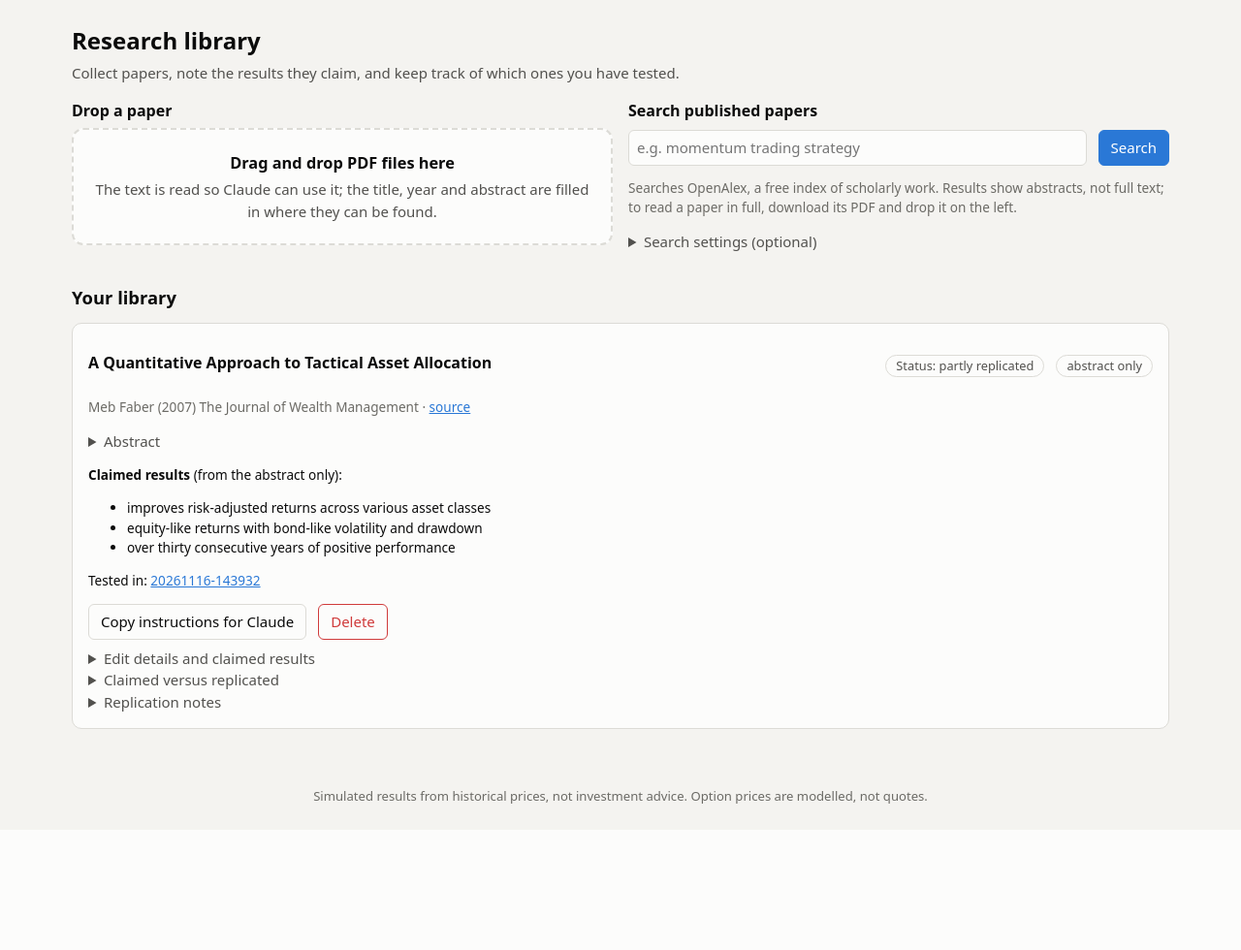
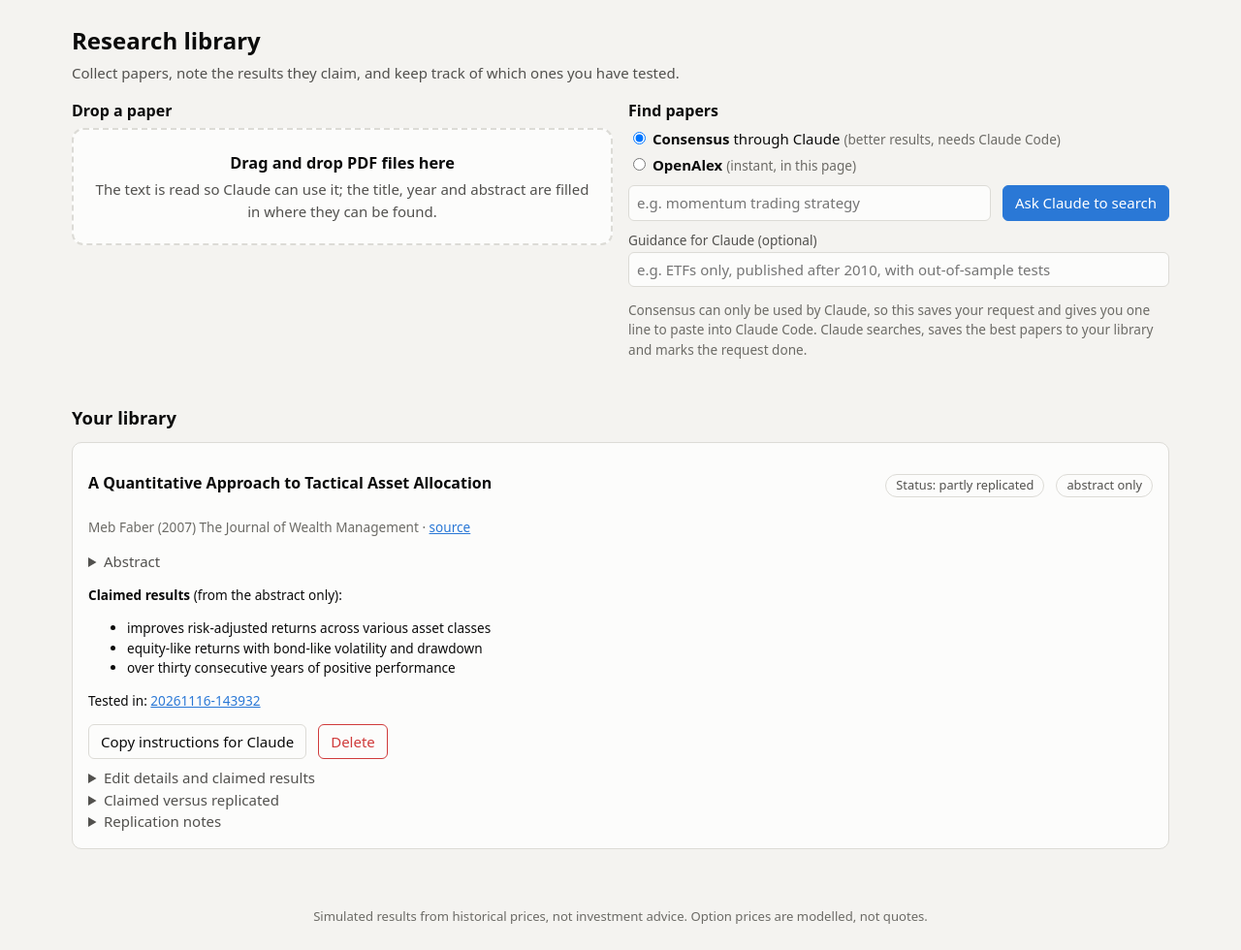
Before and after one commit to littlepotateo/backtest, a FastAPI app: page /research in a window 1280 px wide. Shown: the part 62-1042 px from the top of the page at 97% size. Before the commit the page ends 891 px from the top, so only its background shows below. Run offline with FastAPI, Linux system fonts and the light colour scheme.

Commit message:
Paper search from the dashboard through Claude and Consensus, OpenAlex kept as an alternative
Co-Authored-By: Claude Sonnet 5.5 <noreply@anthropic.com>
Claude-Session: https://claude.ai/code/session_01J8NCTNBKWi152kpCSo3231

```diff
--- a/backtester/web/app.py
+++ b/backtester/web/app.py
@@ -18,6 +18,7 @@ from backtester import paths
 from backtester.analysis.findings import ALL_TESTS, CHEAP_TESTS
 from backtester.research import Library
 from backtester.research.library import STATUSES
+from backtester.research.requests import Requests, instruction
 from backtester.data import service
 from backtester.data.cache import Cache
 from backtester.web import data as D
@@ -161,9 +162,20 @@ def create_app(root: str | Path | None = None) -> FastAPI:
                            "run_ids": [Path(x["run"]).name for x in p["runs"]]})
         return {"papers": papers, "statuses": STATUSES}
 
+    def requests_context() -> dict:
+        titles = {p["id"]: p["title"] for p in Library(lib_dir).list()}
+        reqs = [{**r, "instruction": instruction(r),
+                 "found": [{"id": pid, "title": titles[pid]} for pid in r["papers"] if pid in titles]}
+                for r in Requests(lib_dir).list()]
+        return {"requests": reqs}
+
     @app.get("/research", response_class=HTMLResponse)
     def research(request: Request):
-        return page(request, "research.html", **library_context())
+        return page(request, "research.html", **library_context(), **requests_context())
+
+    @app.get("/research/requests", response_class=HTMLResponse)
+    def research_requests(request: Request):
+        return templates.TemplateResponse(request, "_requests.html", requests_context())
 
     @app.get("/research/library", response_class=HTMLResponse)
     def research_library(request: Request):
--- a/backtester/web/static/research.js
+++ b/backtester/web/static/research.js
@@ -2,6 +2,20 @@
 async function reloadLibrary() {
   const r = await fetch('/research/library');
   if (r.ok) $id('library').innerHTML = await r.text();
+}
+
+async function reloadRequests() {
+  const r = await fetch('/research/requests');
+  if (r.ok) {
+    const html = await r.text();
+    $id('requests').innerHTML = html;
+    $id('requests-box').hidden = !html.trim();
+  }
+}
+
+async function copyText(text) {
+  try { await navigator.clipboard.writeText(text); toast('Copied. Paste it into Claude Code.', 'ok', 4000); }
+  catch (err) { prompt('Copy this text:', text); }
 }
 
 function showUploadResults(results) {
@@ -59,24 +73,56 @@ document.addEventListener('DOMContentLoaded', () => {
   });
   $id('clear-key').addEventListener('click', async () => { try { await API.post('/api/settings', { openalex_api_key: '' }); toast('Key removed.', 'ok'); showKey(); } catch (e) { toast(e.message, 'bad', 0); } });
   rememberForm('papers', ['search-q']);
+  const source = () => document.querySelector('input[name="source"]:checked').value;
+  const syncSource = () => {
+    const c = source() === 'consensus';
+    $id('notes-row').hidden = !c;
+    $id('search-btn').textContent = c ? 'Ask Claude to search' : 'Search';
+    $id('search-settings').hidden = c;
+    $id('source-help').textContent = c
+      ? 'Consensus can only be used by Claude, so this saves your request and gives you one line to paste into Claude Code. Claude searches, saves the best papers to your library and marks the request done.'
+      : 'Searches OpenAlex, a free index of scholarly work. Results show abstracts, not full text; to read a paper in full, download its PDF and drop it on the left.';
+    localStorage.setItem('papers.source', source());
+  };
+  document.querySelectorAll('input[name="source"]').forEach((r) => r.addEventListener('change', syncSource));
+  const saved = localStorage.getItem('papers.source');
+  if (saved) { const r = document.querySelector(`input[name="source"][value="${saved}"]`); if (r) r.checked = true; }
+  syncSource();
   $id('search-form').addEventListener('submit', async (e) => {
     e.preventDefault();
     const q = $id('search-q').value.trim(), box = $id('search-results'), btn = $id('search-btn');
-    btn.disabled = true; btn.textContent = 'Searching…'; box.replaceChildren();
+    btn.disabled = true; box.replaceChildren();
     try {
+      if (source() === 'consensus') {
+        const made = await API.post('/api/requests', { query: q, notes: $id('search-notes').value });
+        await reloadRequests();
+        toast('Request saved. Copy its instruction into Claude Code.', 'ok', 6000);
+        $id('requests-box').scrollIntoView({ behavior: 'smooth', block: 'nearest' });
+        return made;
+      }
+      btn.textContent = 'Searching…';
       const { results } = await API.get('/api/papers/search?q=' + encodeURIComponent(q));
       box.append(el('h2', { text: results.length ? `Results for “${q}”` : 'No results' }));
       if (!results.length) box.append(el('p', { class: 'muted', text: 'Try different or fewer words.' }));
       results.forEach((p) => box.append(resultCard(p)));
-    } catch (err) { toast(err.message, 'bad', 0); } finally { btn.disabled = false; btn.textContent = 'Search'; }
+    } catch (err) { toast(err.message, 'bad', 0); } finally { btn.disabled = false; syncSource(); }
+  });
+  $id('check-requests').addEventListener('click', async () => {
+    await Promise.all([reloadRequests(), reloadLibrary()]); toast('Checked.', 'ok', 2000);
+  });
+  $id('requests').addEventListener('click', async (e) => {
+    const card = e.target.closest('.request'); if (!card) return;
+    if (e.target.classList.contains('copy-prompt')) copyText(e.target.dataset.prompt);
+    else if (e.target.classList.contains('delete-request')) {
+      try { await API.post(`/api/requests/${card.dataset.id}/delete`); await reloadRequests(); } catch (err) { toast(err.message, 'bad', 0); }
+    }
   });
   // Buttons inside library cards (the library is re-rendered, so listen on the container).
   $id('library').addEventListener('click', async (e) => {
     const card = e.target.closest('.paper'); if (!card) return;
     const id = card.dataset.id;
     if (e.target.classList.contains('copy-prompt')) {
-      try { await navigator.clipboard.writeText(e.target.dataset.prompt); toast('Copied. Paste it into Claude Code.', 'ok', 4000); }
-      catch (err) { prompt('Copy this text:', e.target.dataset.prompt); }
+      copyText(e.target.dataset.prompt);
     } else if (e.target.classList.contains('delete-paper')) {
       if (!confirm('Delete this paper from the library, including its saved PDF? Results you ran from it are kept.')) return;
       try { await API.post(`/api/papers/${id}/delete`); toast('Paper deleted.', 'ok'); reloadLibrary(); } catch (err) { toast(err.message, 'bad', 0); }
--- a/backtester/web/static/style.css
+++ b/backtester/web/static/style.css
@@ -115,3 +115,10 @@ pre.log.small { font-size: .78rem; max-height: 180px; overflow: auto; margin: 8p
 .help { background: color-mix(in srgb, var(--series-1) 7%, var(--surface-1)); border: 1px solid var(--border); border-radius: 10px; padding: 10px 14px; margin: 12px 0; font-size: .92rem; }
 fieldset { border: 1px solid var(--border); border-radius: 10px; margin: 12px 0; padding: 8px 14px 12px; }
 legend { color: var(--text-secondary); font-size: .85rem; padding: 0 6px; }
+
+/* paper search source chooser and request cards */
+.seg { border: 0; padding: 0; margin: 0 0 10px; display: flex; flex-direction: column; gap: 4px; }
+.seg label { cursor: pointer; }
+.instruction { white-space: pre-wrap; word-break: break-word; background: var(--surface-2, var(--surface-1)); border: 1px solid var(--border);
+  border-radius: 8px; padding: 8px 10px; user-select: all; }
+[hidden] { display: none !important; }
--- /dev/null
+++ b/backtester/web/templates/_requests.html
@@ -0,0 +1,22 @@
+{% for r in requests %}
+<div class="card request" data-id="{{ r.id }}">
+  <div class="row between">
+    <h3>{{ r.query }}</h3>
+    {% if r.status == 'done' %}<span class="status ok"><span class="dot">✓</span>Done</span>
+    {% else %}<span class="status warn"><span class="dot">…</span>Waiting for Claude</span>{% endif %}
+  </div>
+  {% if r.notes %}<p class="small muted">Guidance: {{ r.notes }}</p>{% endif %}
+  {% if r.status == 'done' %}
+    {% if r.summary %}<p class="small">{{ r.summary }}</p>{% endif %}
+    {% if r.found %}<p class="small">Saved to the library: {% for f in r.found %}<strong>{{ f.title }}</strong>{% if not loop.last %}; {% endif %}{% endfor %}</p>
+    {% else %}<p class="small muted">No papers were saved for this search.</p>{% endif %}
+  {% else %}
+    <p class="small">Paste this into Claude Code, then press “Check for results” here when it finishes.</p>
+    <pre class="small instruction">{{ r.instruction }}</pre>
+  {% endif %}
+  <div class="row">
+    {% if r.status != 'done' %}<button type="button" class="copy-prompt" data-prompt="{{ r.instruction }}">Copy instruction</button>{% endif %}
+    <button type="button" class="danger delete-request">{{ 'Remove' if r.status == 'done' else 'Cancel request' }}</button>
+  </div>
+</div>
+{% endfor %}
--- a/backtester/web/templates/research.html
+++ b/backtester/web/templates/research.html
@@ -16,13 +16,21 @@
     <div id="upload-results"></div>
   </div>
   <div>
-    <h3 style="margin-top:0">Search published papers</h3>
-    <form id="search-form" class="row">
-      <input id="search-q" type="text" placeholder="e.g. momentum trading strategy" style="max-width:none" class="grow" required minlength="3">
-      <button class="primary" type="submit" id="search-btn">Search</button>
+    <h3 style="margin-top:0">Find papers</h3>
+    <form id="search-form">
+      <fieldset class="seg" aria-label="Where to search">
+        <label><input type="radio" name="source" value="consensus" checked> <strong>Consensus</strong> through Claude <span class="muted small">(better results, needs Claude Code)</span></label>
+        <label><input type="radio" name="source" value="openalex"> <strong>OpenAlex</strong> <span class="muted small">(instant, in this page)</span></label>
+      </fieldset>
+      <div class="row">
+        <input id="search-q" type="text" placeholder="e.g. momentum trading strategy" style="max-width:none" class="grow" required minlength="3" maxlength="300">
+        <button class="primary" type="submit" id="search-btn">Ask Claude to search</button>
+      </div>
+      <div id="notes-row"><label class="f" for="search-notes">Guidance for Claude (optional)</label>
+        <input id="search-notes" type="text" maxlength="1000" placeholder="e.g. ETFs only, published after 2010, with out-of-sample tests" style="max-width:none"></div>
     </form>
-    <p class="small muted">Searches OpenAlex, a free index of scholarly work. Results show abstracts, not full text; to read a paper in full, download its PDF and drop it on the left.</p>
-    <details id="search-settings"><summary>Search settings (optional)</summary>
+    <p class="small muted" id="source-help"></p>
+    <details id="search-settings"><summary>OpenAlex settings (optional)</summary>
       <p class="small">OpenAlex gives each network a free daily allowance. If searches say it is used up, get a free key from openalex.org and save it here. It stays on this computer and is never shown again.</p>
       <div class="row"><input id="openalex-key" type="password" autocomplete="off" placeholder="Paste a key" style="max-width:300px">
         <button type="button" id="save-key">Save key</button><button type="button" id="clear-key">Remove key</button>
@@ -30,6 +38,10 @@
     </details>
   </div>
 </div>
+<div id="requests-box" {% if not requests %}hidden{% endif %}>
+  <div class="row between"><h2>Searches waiting for Claude</h2><button type="button" id="check-requests">Check for results</button></div>
+  <div id="requests">{% include "_requests.html" %}</div>
+</div>
 <div id="search-results"></div>
 
 <h2>Your library</h2>
```
Also changed, not shown: backtester/cli.py (+27 -3 lines), backtester/research/requests.py (added, +91 -0 lines), backtester/web/routes.py (+17 -0 lines), tests/test_requests.py (added, +88 -0 lines), tests/test_web_stage8.py (+2 -2 lines), .claude/skills/backtest/SKILL.md, README.md, 2 other files.
